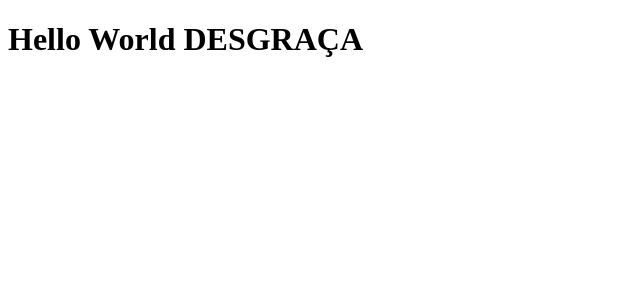
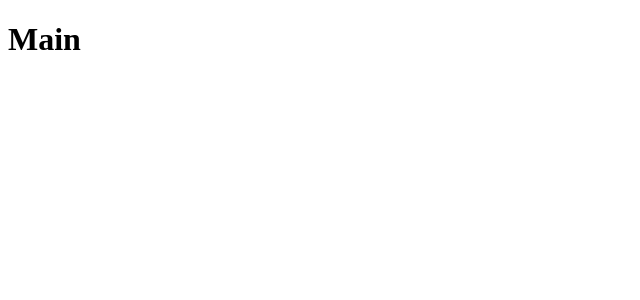
Before and after one commit to fillipeags/repos, a React (Create React App) app in the folder repos/: page / in a window 1280 px wide. Shown: the top 300 px of the page, without its empty margins (0-640 px from the left). Built offline with nearby package versions, Linux system fonts and the light colour scheme.

Commit message:
react router-dom

```diff
--- a/repos/package.json
+++ b/repos/package.json
@@ -13,6 +13,7 @@
     "eslint-plugin-react-hooks": "^2.3.0",
     "react": "^16.13.1",
     "react-dom": "^16.13.1",
+    "react-router-dom": "^5.2.0",
     "react-scripts": "3.4.3"
   },
   "scripts": {
--- a/repos/src/App.js
+++ b/repos/src/App.js
@@ -1,10 +1,10 @@
 import React from 'react';
+
+import Routes from './routes';
 
 function App() {
   return (
-    <div className="App">
-      <h1>Hello World DESGRAÇA</h1>
-    </div>
+    <Routes />
   );
 }
 
--- /dev/null
+++ b/repos/src/pages/Main/index.js
@@ -0,0 +1,5 @@
+import React from 'react';
+
+export default function Main() {
+  return <h1>Main</h1>;
+}
--- /dev/null
+++ b/repos/src/pages/Repository/index.js
@@ -0,0 +1,5 @@
+import React from 'react';
+
+export default function Repository() {
+  return <h1>Repository</h1>;
+}
--- /dev/null
+++ b/repos/src/routes.js
@@ -0,0 +1,16 @@
+import React from 'react';
+import { BrowserRouter, Switch, Route } from 'react-router-dom';
+
+import Main from './pages/Main';
+import Repository from './pages/Repository';
+
+export default function Routes() {
+  return (
+    <BrowserRouter>
+      <Switch>
+        <Route path="/" exact component={Main} />
+        <Route path="/repository" component={Repository} />
+      </Switch>
+    </BrowserRouter>
+  );
+}
```
Also changed, not shown: 1 other file (tests, documents, lock files or other folders).
